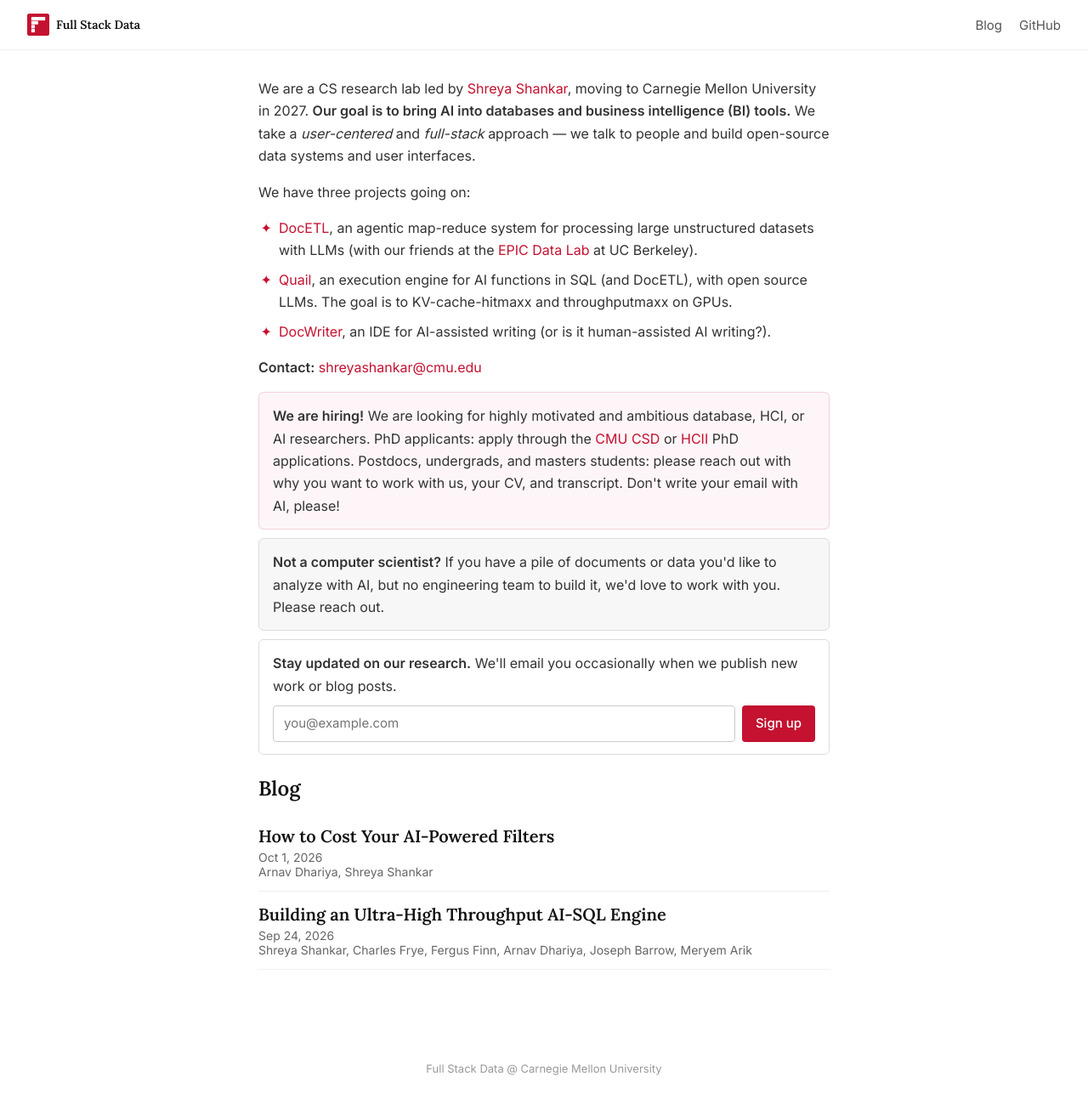
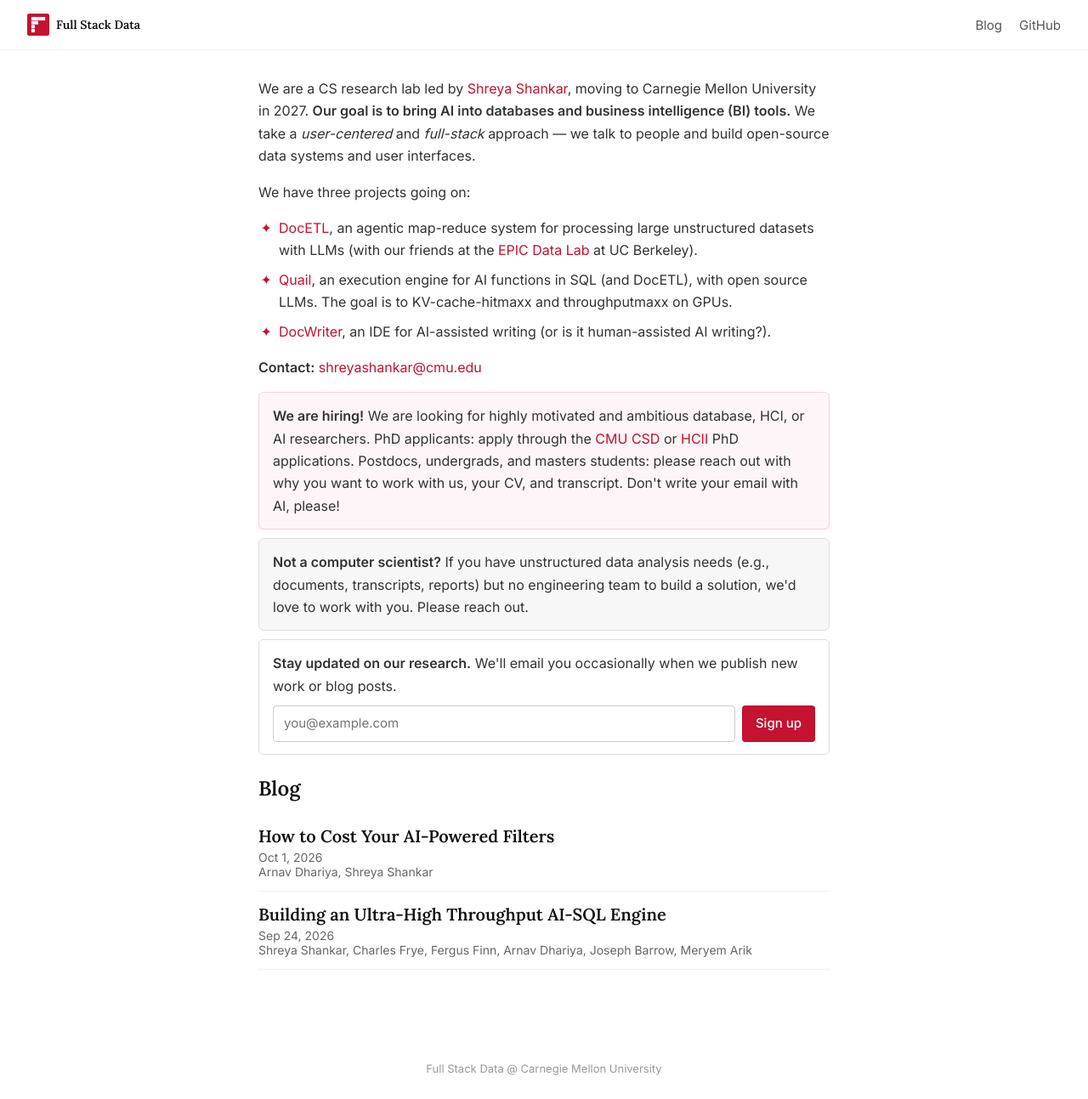
Before and after one commit to fsdatalab/fsdatalab.github.io, a Jekyll site: the page built from index.html, in a window 1280 px wide and 1293 px high. Shown: the whole window at 85% size. Built offline with Jekyll 4.4.1, drawn with Linux system fonts in a browser that asks for light colours.

Commit message:
Reframe collaborator callout around unstructured data analysis
Co-Authored-By: Claude Opus 5.5 <noreply@anthropic.com>
Claude-Session: https://claude.ai/code/session_01WTKYxjEG9vojZrVj3H2cGv

```diff
--- a/index.html
+++ b/index.html
@@ -18,7 +18,7 @@ title: Home
   </div>
 
   <div style="background: #f7f7f7; border: 1px solid #ddd; border-radius: 6px; padding: 0.875rem 1rem; margin-bottom: 0.625rem; font-size: 1rem; line-height: 1.65;">
-    <strong>Not a computer scientist?</strong> If you have a pile of documents or data you'd like to analyze with AI, but no engineering team to build it, we'd love to work with you. Please reach out.
+    <strong>Not a computer scientist?</strong> If you have unstructured data analysis needs (e.g., documents, transcripts, reports) but no engineering team to build a solution, we'd love to work with you. Please reach out.
   </div>
 
   {% include subscribe.html %}
```
